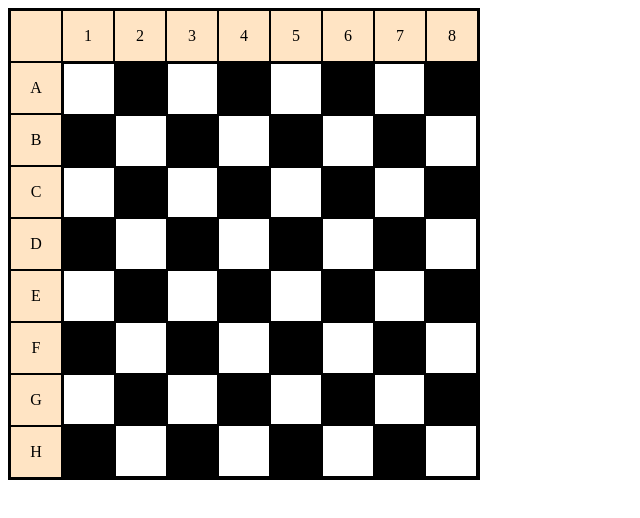
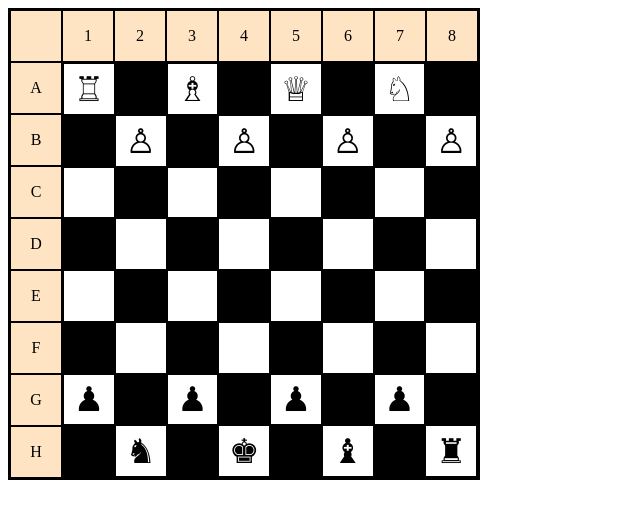
Before and after one commit to RonaldasC/chesst2, a plain HTML site: page index.html in a window 1280 px wide. Shown: the whole page, without its empty margins (0-640 px from the left). Drawn offline with Linux system fonts and the light colour scheme.

Commit message:
pridėtos figūros

```diff
--- a/index.html
+++ b/index.html
@@ -32,14 +32,24 @@
         </div>
         <table class="flex_t">
             <tr>
-                <td></td>
-                <td></td>
-                <td></td>
-                <td></td>
-                <td></td>
-                <td></td>
-                <td></td>
-                <td></td>
+                <td><div class="rook w A1">&#x2656;</div></td>
+                <td><div class="knight w A2">&#x2658;</div></td>
+                <td><div class="bishop w A3">&#x2657;</div></td>
+                <td><div class="king w A4">&#x2654;</div></td>
+                <td><div class="queen w A5">&#x2655;</div></td>
+                <td><div class="bishop w A6">&#x2657;</div></td>
+                <td><div class="knight w A7">&#x2658;</div></td>
+                <td><div class="rook w A8">&#x2656;</div></td>
+            </tr>
+            <tr>
+                <td><div class="pawn w B1">&#x2659;</div></td>
+                <td><div class="pawn w B2">&#x2659;</div></td>
+                <td><div class="pawn w B3">&#x2659;</div></td>
+                <td><div class="pawn w B4">&#x2659;</div></td>
+                <td><div class="pawn w B5">&#x2659;</div></td>
+                <td><div class="pawn w B6">&#x2659;</div></td>
+                <td><div class="pawn w B7">&#x2659;</div></td>
+                <td><div class="pawn w B8">&#x2659;</div></td>
             </tr>
             <tr>
                 <td></td>
@@ -82,34 +92,24 @@
                 <td></td>
             </tr>
             <tr>
-                <td></td>
-                <td></td>
-                <td></td>
-                <td></td>
-                <td></td>
-                <td></td>
-                <td></td>
-                <td></td>
+                <td><div class="pawn b G1">&#x265F;</div></td>
+                <td><div class="pawn b G2">&#x265F;</div></td>
+                <td><div class="pawn b G3">&#x265F;</div></td>
+                <td><div class="pawn b G4">&#x265F;</div></td>
+                <td><div class="pawn b G5">&#x265F;</div></td>
+                <td><div class="pawn b G6">&#x265F;</div></td>
+                <td><div class="pawn b G7">&#x265F;</div></td>
+                <td><div class="pawn b G8">&#x265F;</div></td>
             </tr>
             <tr>
-                <td></td>
-                <td></td>
-                <td></td>
-                <td></td>
-                <td></td>
-                <td></td>
-                <td></td>
-                <td></td>
-            </tr>
-            <tr>
-                <td></td>
-                <td></td>
-                <td></td>
-                <td></td>
-                <td></td>
-                <td></td>
-                <td></td>
-                <td></td>
+                <td><div class="rook b H1">&#x265C;</div></td>
+                <td><div class="knight b H2">&#x265E;</div></td>
+                <td><div class="bishop b H3">&#x265D;</div></td>
+                <td><div class="king b H4">&#x265A;</div></td>
+                <td><div class="queen b H5">&#x265B;</div></td>
+                <td><div class="bishop b H6">&#x265D;</div></td>
+                <td><div class="knight b H7">&#x265E;</div></td>
+                <td><div class="rook b H8">&#x265C;</div></td>
             </tr>
         </table>
         </div>
--- a/style.css
+++ b/style.css
@@ -36,4 +36,10 @@ table {
 tr:nth-child(even) td:nth-child(odd), tr:nth-child(odd) td:nth-child(even) {
     background-color: black;
 }
+td {
+    height: 46px;
+    width: 46px;
+    text-align: center;
+    font-size: 34px;
+}
 /*bandžiau koda apsivalyt tai nežinau ar gavos gerai*/
```
